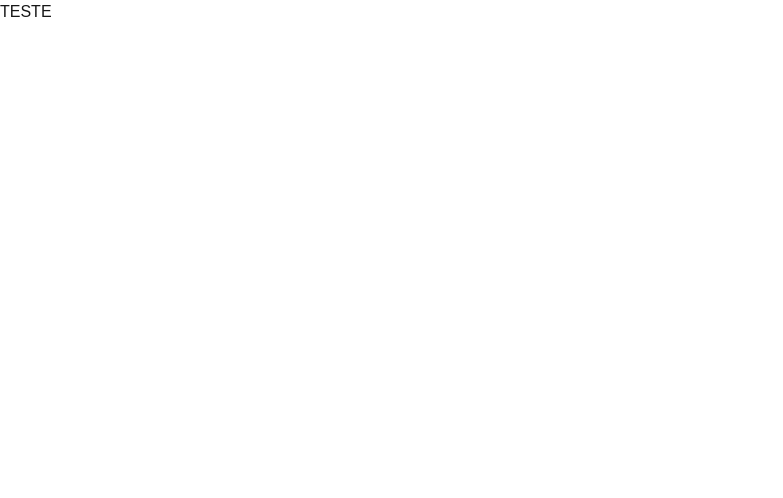
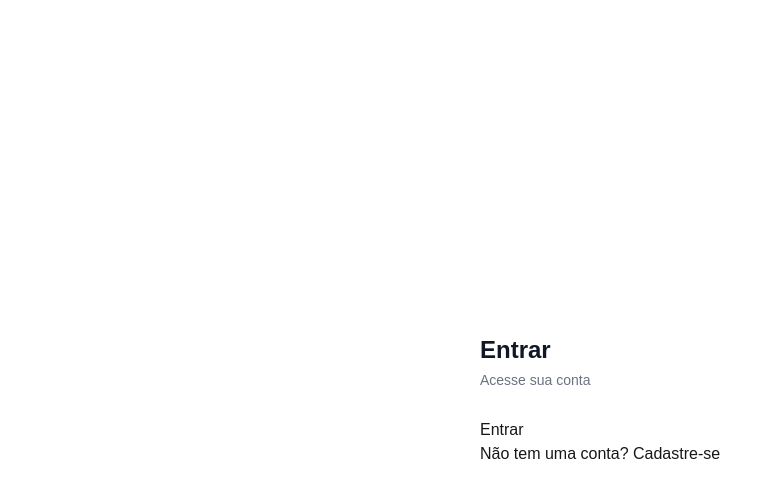
Before and after one commit to Projeto-CJR-grupo4/frontend, a Next.js app: page / in a window 1280 px wide. Shown: the top 498 px of the page, without its empty margins (0-783 px from the left). Built offline with nearby package versions, Linux system fonts and the light colour scheme.

Commit message:
feature: titulo do card

```diff
--- a/app/page.tsx
+++ b/app/page.tsx
@@ -2,6 +2,21 @@ import Image from "next/image";
 
 export default function Home() {
   return (
-    <div>TESTE</div>
+    <div className="bg-white p-8 w-full max-w-sm m-auto rounded-2xl">
+      <h1 className="text-gray-900 mb-1 text-2xl font-bold">Entrar</h1>
+      <p className="text-gray-500 mb-7 text-sm">
+        Acesse sua conta
+      </p>
+
+      <form onSubmit={null} className="space-y-4">
+        <div></div>
+        <div></div>
+        <button type="submit">Entrar</button>
+      </form>
+
+      <p>
+        Não tem uma conta? <a href="#">Cadastre-se</a>
+      </p>
+    </div>
   );
 }
```
